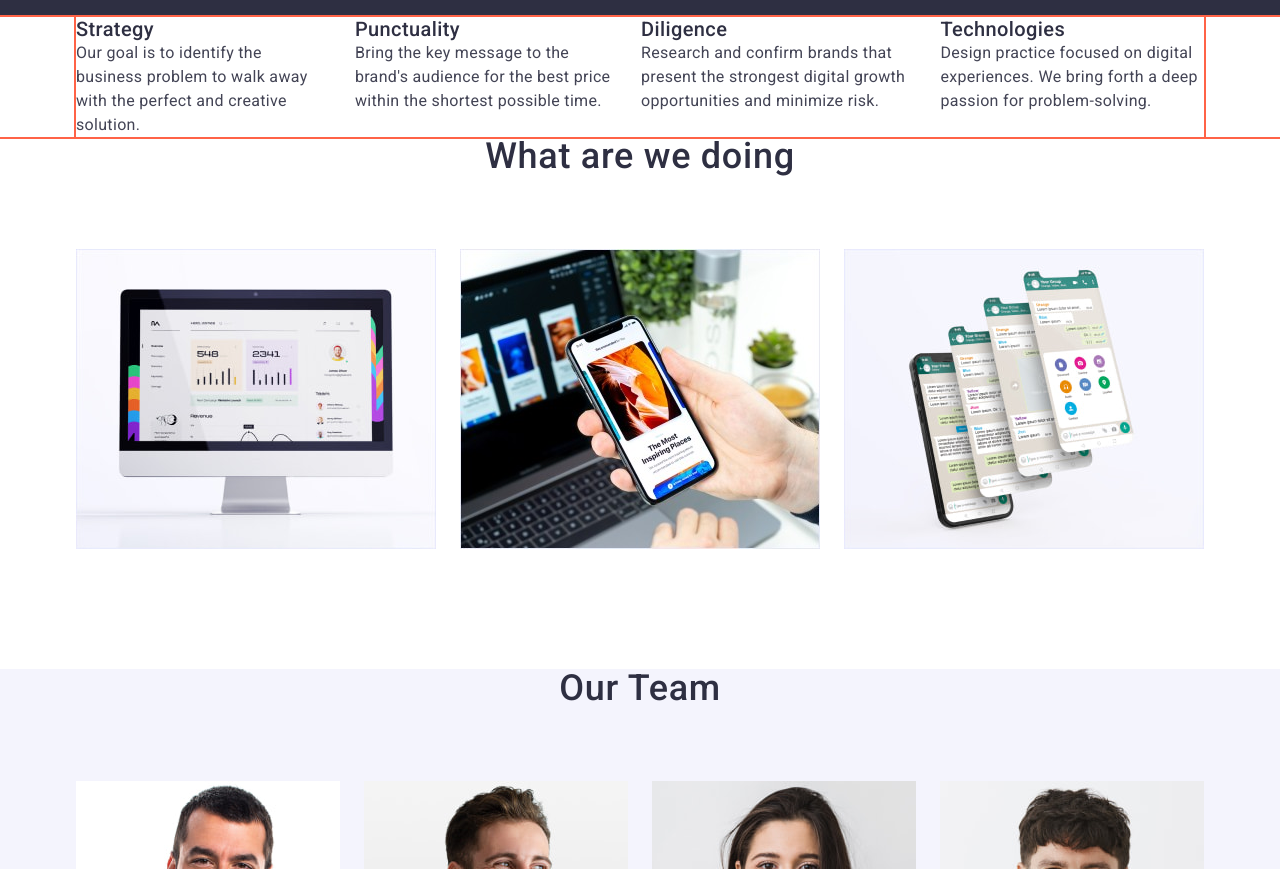
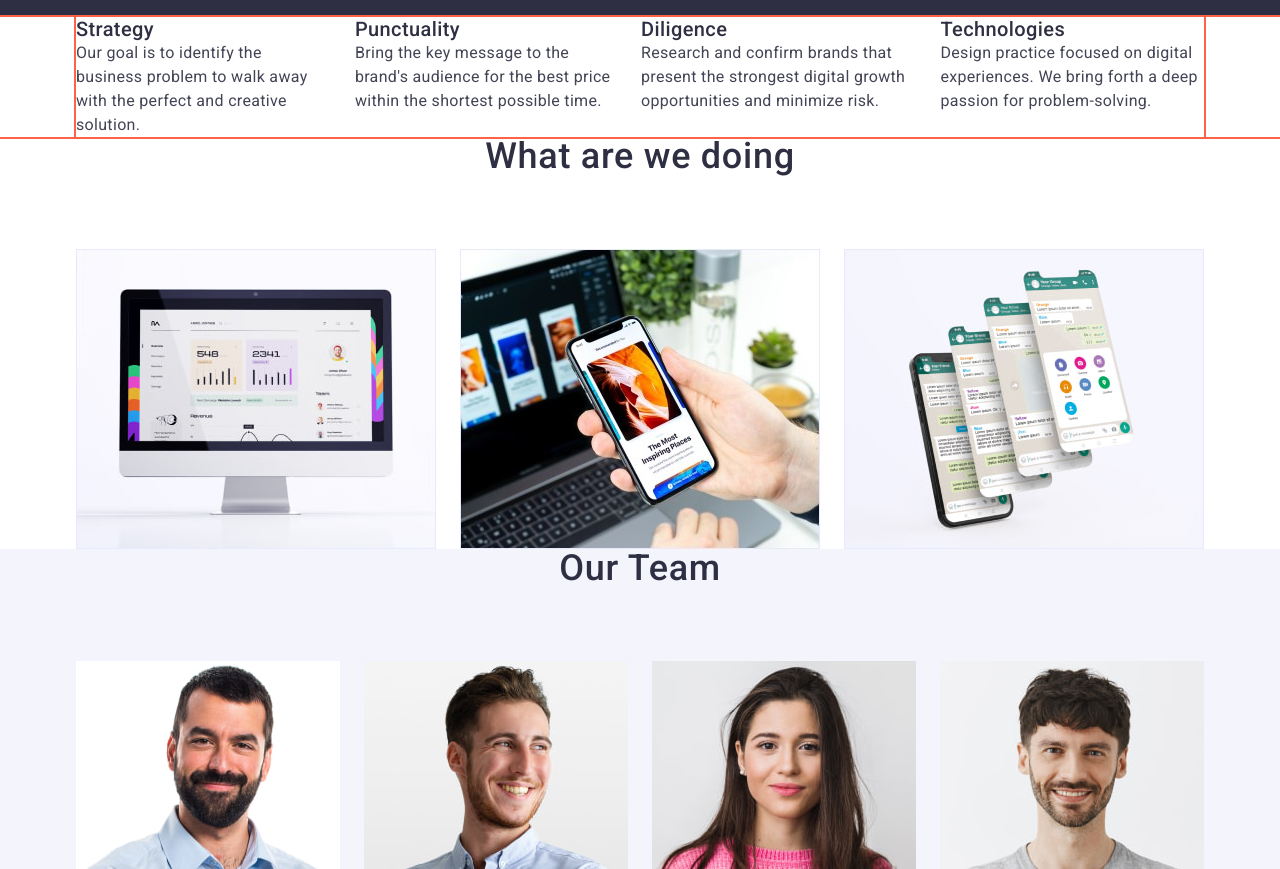
Before and after one commit to KRB-U/goit-markup-hw-03, a plain HTML site: page index.html in a window 1280 px wide. Shown: the part 660-1529 px from the top of the page. Drawn offline with nearby package versions, Linux system fonts and the light colour scheme.

Commit message:
Update styles.css

```diff
--- a/css/styles.css
+++ b/css/styles.css
@@ -388,7 +388,7 @@ img {
 
 .doing-section {
   /* padding-top: 96px; */
-  padding-bottom: 120px;
+  /* padding-bottom: 120px; */
 }
 
 /* =============================team================================ */
```
